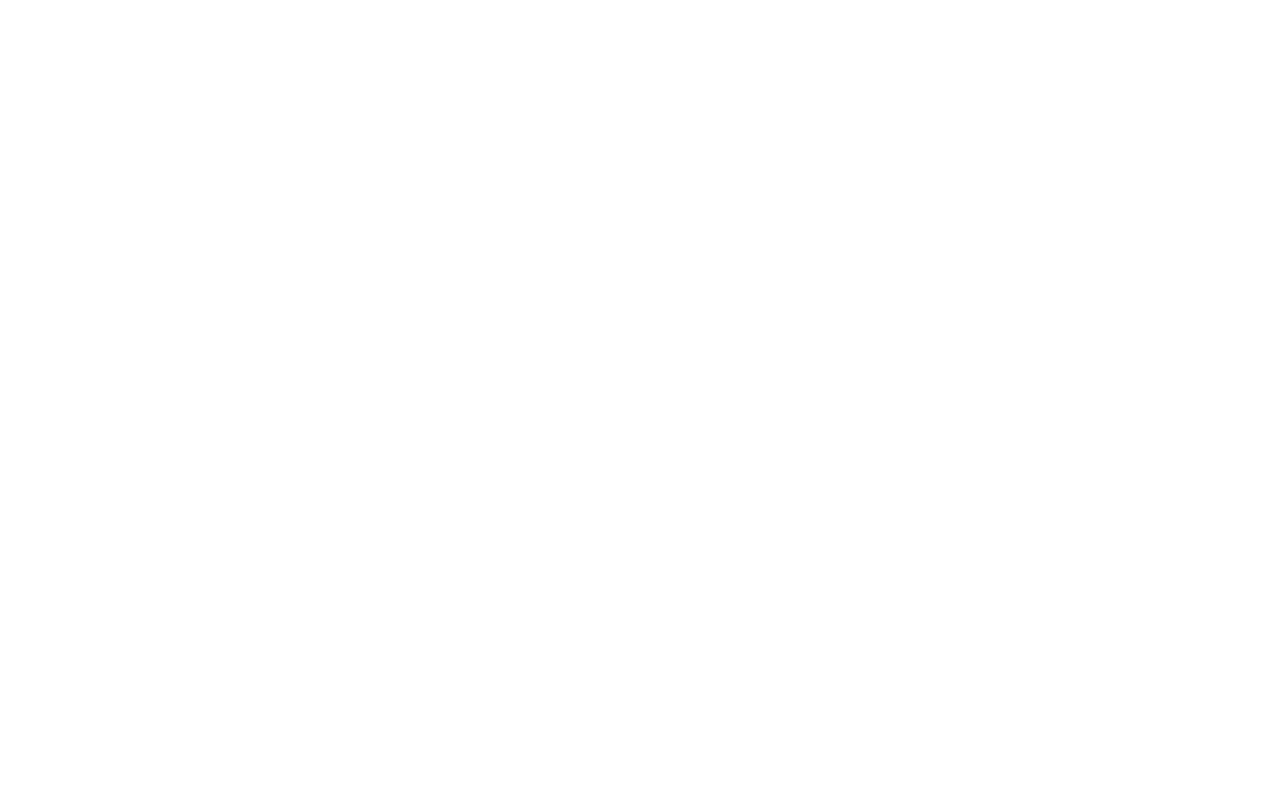
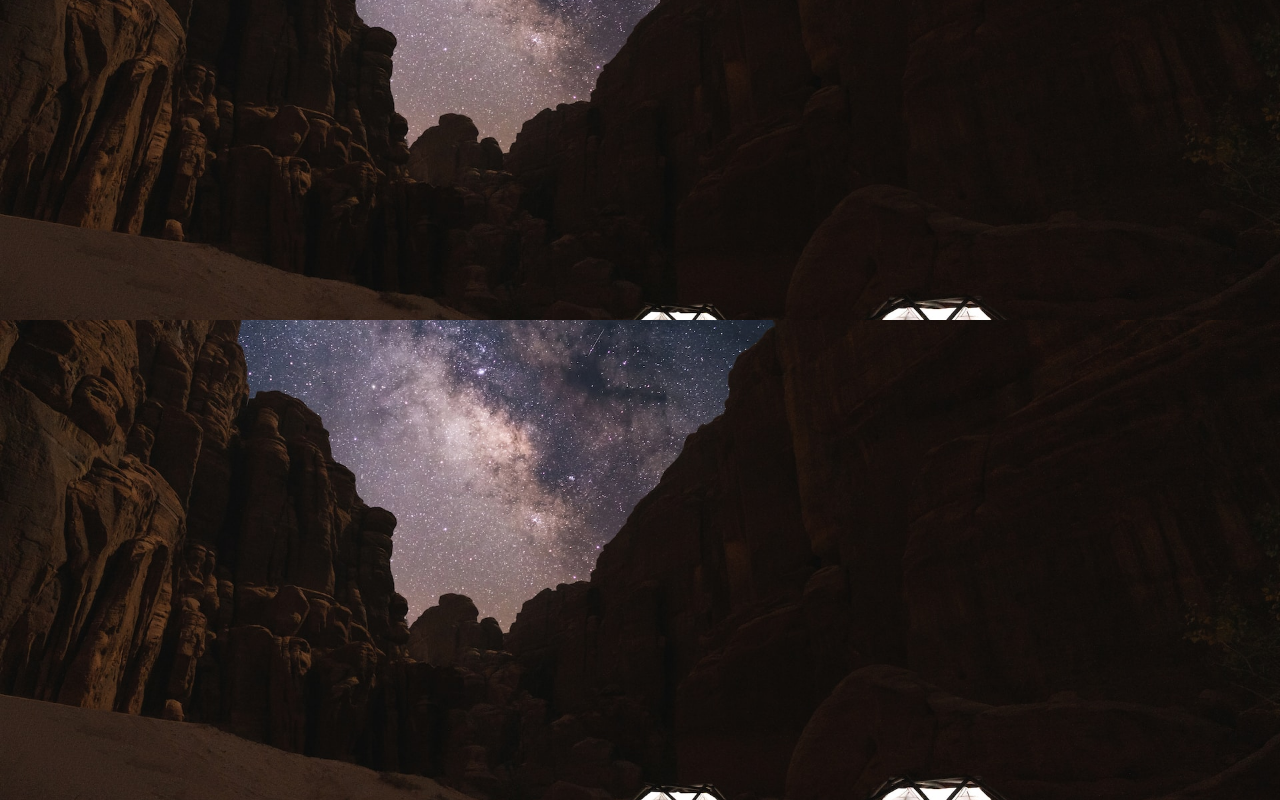
Before and after one commit to 2Joopiter/next-basic, a Next.js app: page / in a window 1280 px wide. Shown: the part 379-1179 px from the top of the page. Before the commit the page ends 800 px from the top, so only its background shows below. Built offline with nearby package versions, Linux system fonts and the light colour scheme.

Commit message:
이미지 최적화 기능

```diff
--- a/app/main.module.scss
+++ b/app/main.module.scss
@@ -2,4 +2,16 @@
 	h1 {
 		font-size: 5rem;
 	}
+
+	.pic {
+		width: 100%;
+		height: 60vh;
+		position: relative;
+
+		img {
+			width: 100%;
+			height: 100%;
+			object-fit: cover;
+		}
+	}
 }
--- a/app/page.jsx
+++ b/app/page.jsx
@@ -1,9 +1,27 @@
+import clsx from 'clsx';
 import styles from './main.module.scss';
+import Image from 'next/image';
+import pic from './pic.jpg';
+import pic2 from '@/public/pic.jpg';
 
 export default function Home() {
 	return (
 		<main className={styles.main}>
 			<h1>Main Page</h1>
+			<div className={clsx(styles.pic)}>
+				<img src={pic.src} alt='image' />
+			</div>
+
+			<div className={clsx(styles.pic)}>
+				<Image src={pic2} alt='image' fill quality={100} />
+			</div>
 		</main>
 	);
 }
+
+/*
+	NEXT에서 Image 컴포넌트를 사용해야 하는 이유
+	1. 원본 빌드시 Import 한 다음 브라우저 크기에 따른 이미지 용량을 자동 최적화 시켜줌
+	2. 클라이언트 요청이 들어올 때 미리 최적화 시킨 이미지를 랜더링
+	3. quality 속성으로 직접 최적화 가능 0~100(default:75)
+*/
```
Also changed, not shown: app/pic.jpg (added), public/pic.jpg (added).
